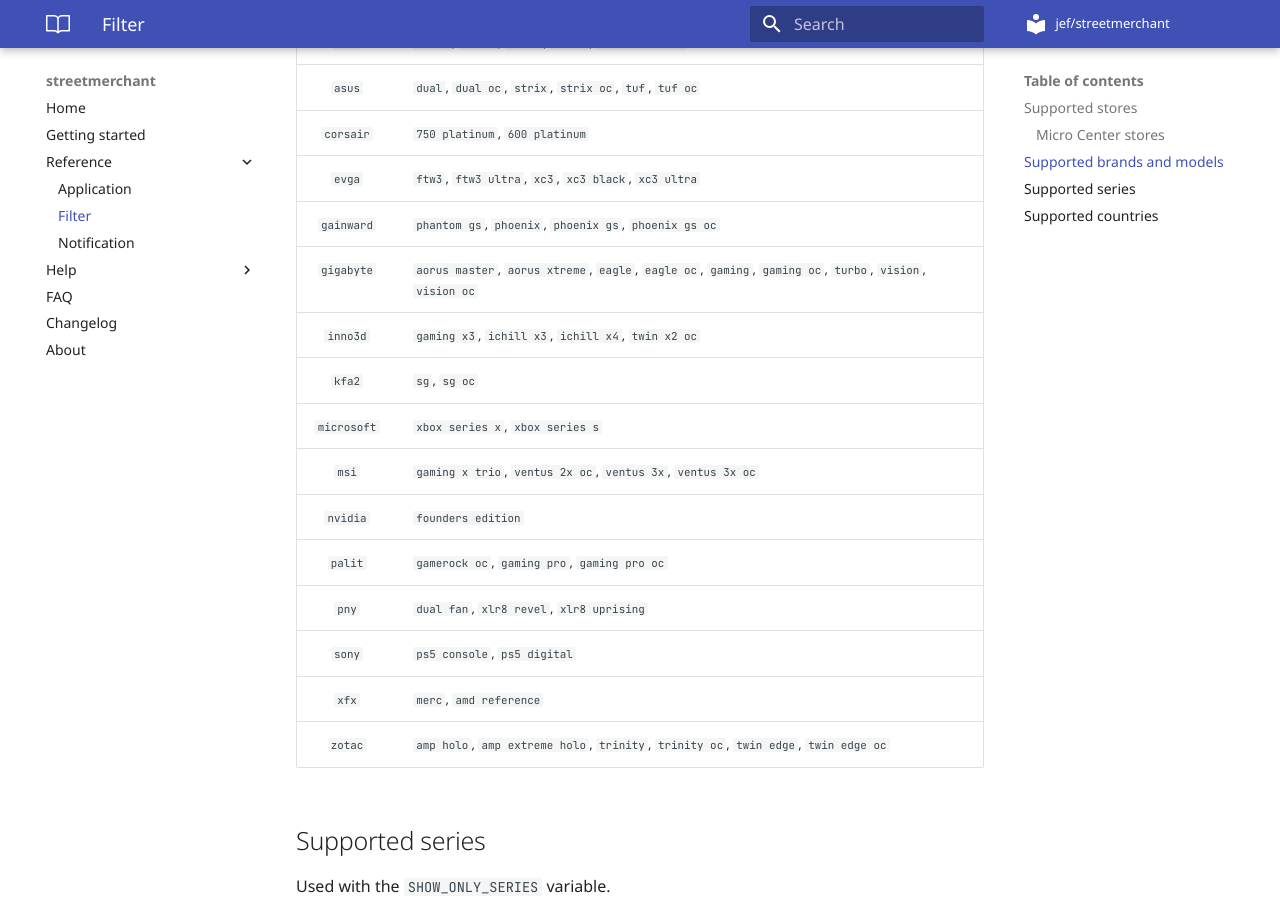
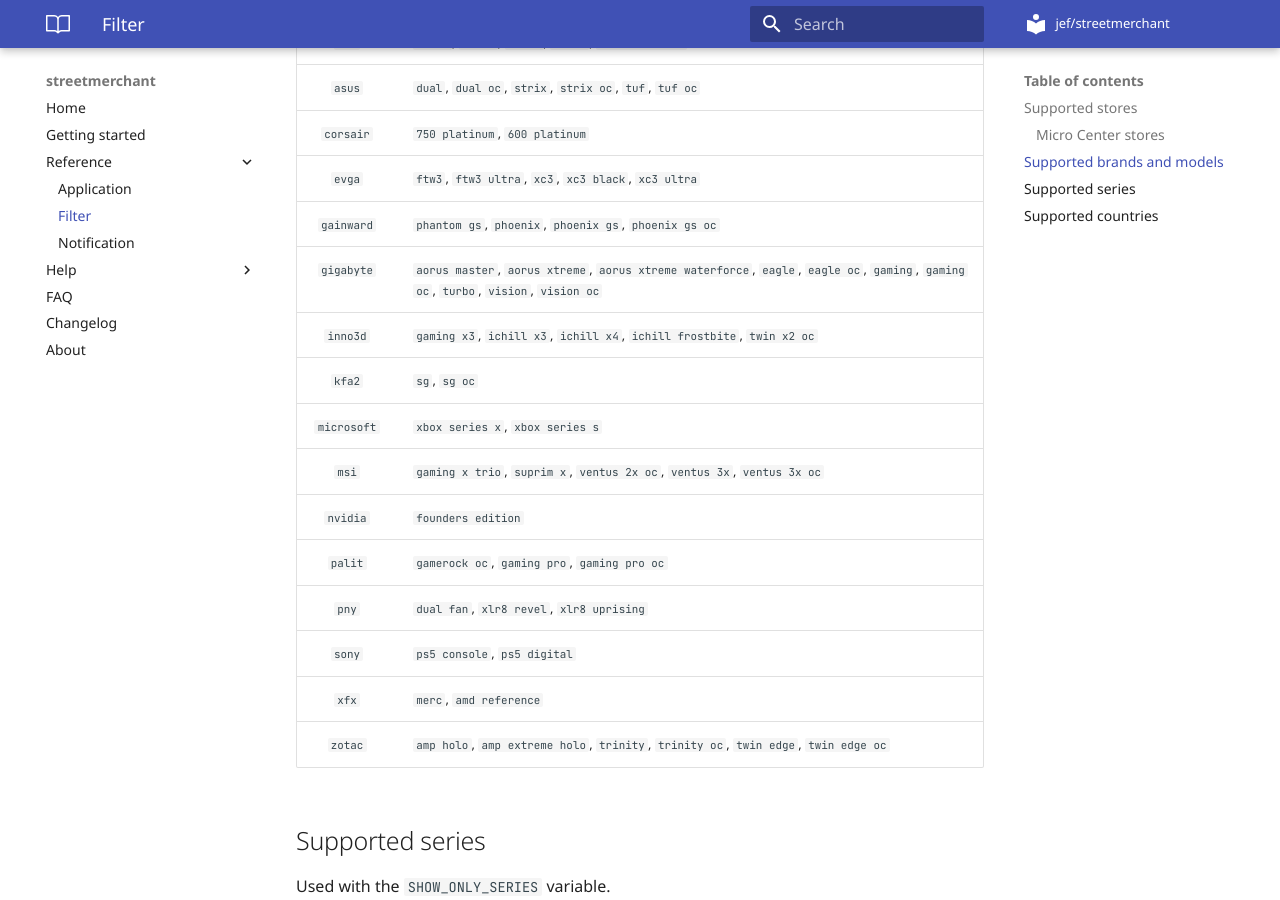
Before and after one commit to jef/streetmerchant, an MkDocs documentation site: the page built from docs/reference/filter.md, in a window 1280 px wide and 900 px high, scrolled down 7183 px. Built offline with MkDocs 1.6.1 and Material for MkDocs 9.7.7, drawn with Linux system fonts in a browser that asks for light colours; comment, search, counter and statistics services are not loaded.

Commit message:
fix overwritten filter items

```diff
--- a/docs/reference/filter.md
+++ b/docs/reference/filter.md
@@ -138,11 +138,11 @@
 | `corsair` | `750 platinum`, `600 platinum` |
 | `evga` | `ftw3`, `ftw3 ultra`, `xc3`, `xc3 black`, `xc3 ultra` |
 | `gainward` | `phantom gs`, `phoenix`, `phoenix gs`, `phoenix gs oc` |
-| `gigabyte` | `aorus master`, `aorus xtreme`, `eagle`, `eagle oc`, `gaming`, `gaming oc`, `turbo`, `vision`, `vision oc` |
-| `inno3d` | `gaming x3`, `ichill x3`, `ichill x4`, `twin x2 oc` |
+| `gigabyte` | `aorus master`, `aorus xtreme`, `aorus xtreme waterforce`, `eagle`, `eagle oc`, `gaming`, `gaming oc`, `turbo`, `vision`, `vision oc` |
+| `inno3d` | `gaming x3`, `ichill x3`, `ichill x4`, `ichill frostbite`, `twin x2 oc` |
 | `kfa2` | `sg`, `sg oc` |
 | `microsoft` | `xbox series x`, `xbox series s` |
-| `msi` | `gaming x trio`, `ventus 2x oc`, `ventus 3x`, `ventus 3x oc` |
+| `msi` | `gaming x trio`, `suprim x`, `ventus 2x oc`, `ventus 3x`, `ventus 3x oc` |
 | `nvidia` | `founders edition` |
 | `palit` | `gamerock oc`, `gaming pro`, `gaming pro oc` |
 | `pny` | `dual fan`, `xlr8 revel`, `xlr8 uprising` |
```
